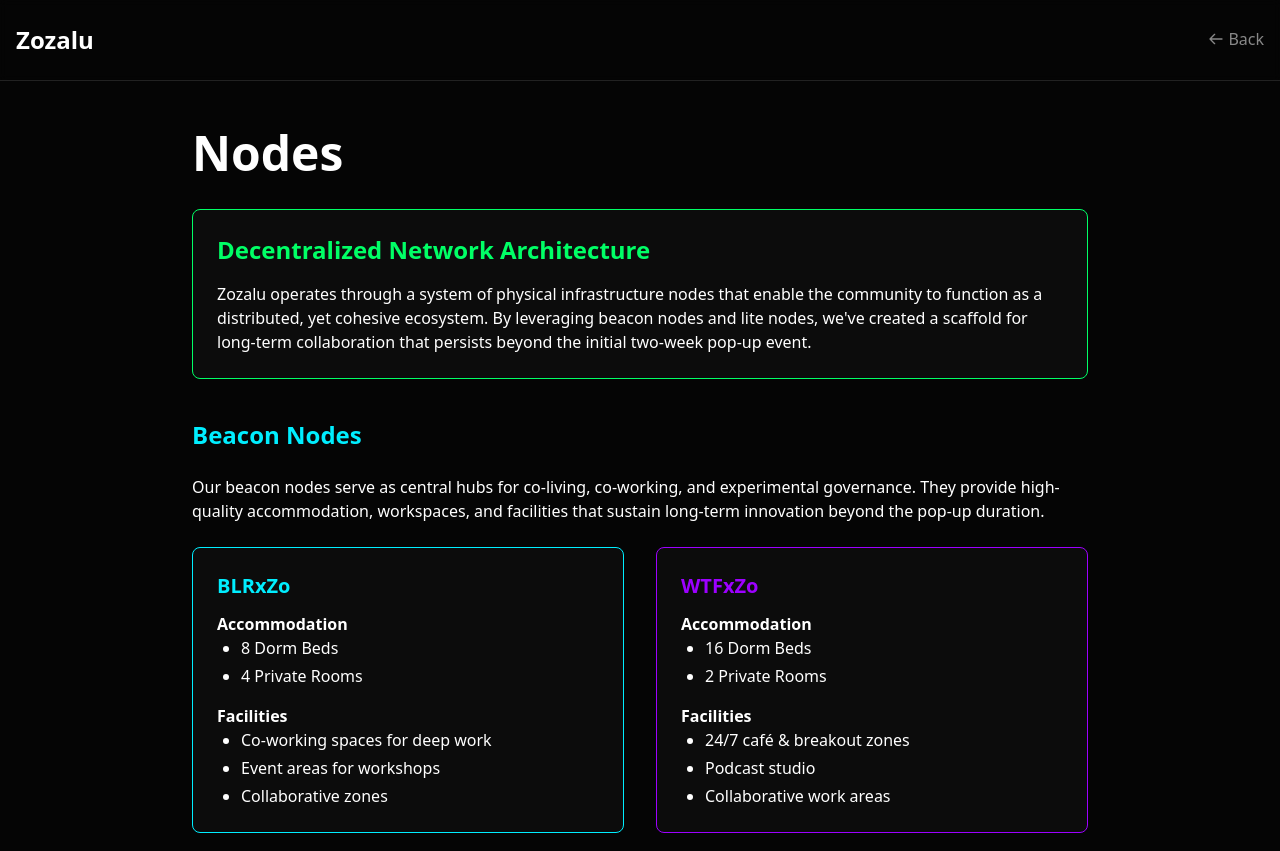
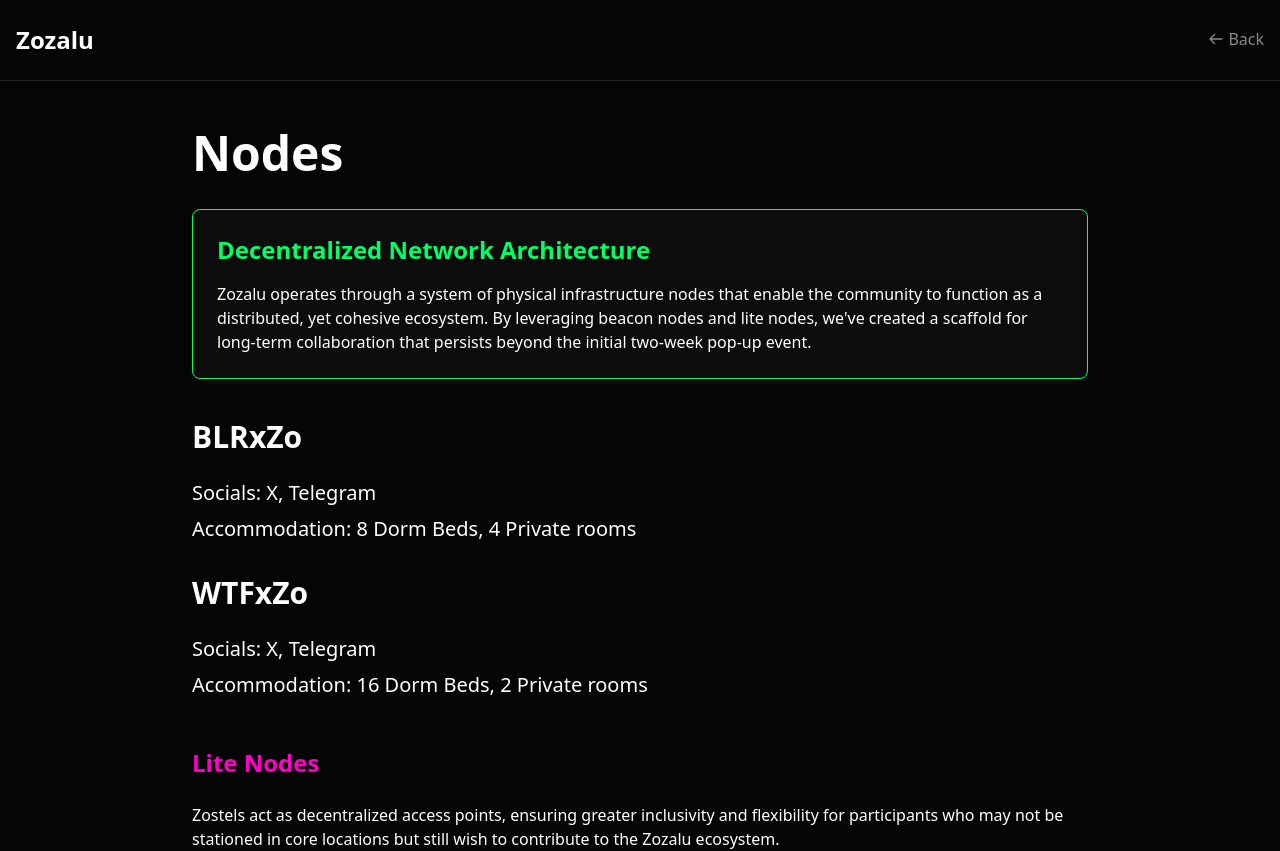
Before and after one commit to ZoHouse/Zozalu, a Next.js app in the folder website/: page /nodes in a window 1280 px wide. Shown: the top 851 px of the page. Built offline with nearby package versions, Linux system fonts and the light colour scheme.

Commit message:
Update nodes page with simplified format and social links

```diff
--- a/website/src/app/nodes/page.tsx
+++ b/website/src/app/nodes/page.tsx
@@ -15,59 +15,21 @@ export default function NodesPage() {
         </div>
 
         <section className="mb-12">
-          <h2 className="text-2xl font-semibold mb-6 text-neon-blue">Beacon Nodes</h2>
-          <p className="mb-6">
-            Our beacon nodes serve as central hubs for co-living, co-working, and experimental governance. They provide high-quality
-            accommodation, workspaces, and facilities that sustain long-term innovation beyond the pop-up duration.
-          </p>
+          <h2 className="text-3xl font-semibold mb-6">
+            <Link href="https://blrxzo.zo.xyz" className="text-white hover:text-neon-blue hover:underline">
+              BLRxZo
+            </Link>
+          </h2>
+          <p className="text-xl mb-2">Socials: X, Telegram</p>
+          <p className="text-xl mb-8">Accommodation: 8 Dorm Beds, 4 Private rooms</p>
 
-          <div className="grid md:grid-cols-2 gap-8 mb-8">
-            <div className="bg-secondary p-6 rounded-lg border border-neon-blue">
-              <h3 className="text-xl font-semibold mb-3 text-neon-blue">
-                <Link href="https://blrxzo.zo.xyz" className="text-neon-blue hover:underline">BLRxZo</Link>
-              </h3>
-              <div className="space-y-4">
-                <div>
-                  <h4 className="font-semibold">Accommodation</h4>
-                  <ul className="list-disc pl-6 space-y-1">
-                    <li>8 Dorm Beds</li>
-                    <li>4 Private Rooms</li>
-                  </ul>
-                </div>
-                <div>
-                  <h4 className="font-semibold">Facilities</h4>
-                  <ul className="list-disc pl-6 space-y-1">
-                    <li>Co-working spaces for deep work</li>
-                    <li>Event areas for workshops</li>
-                    <li>Collaborative zones</li>
-                  </ul>
-                </div>
-              </div>
-            </div>
-
-            <div className="bg-secondary p-6 rounded-lg border border-neon-purple">
-              <h3 className="text-xl font-semibold mb-3 text-neon-purple">
-                <Link href="https://wtfxzo.zo.xyz" className="text-neon-purple hover:underline">WTFxZo</Link>
-              </h3>
-              <div className="space-y-4">
-                <div>
-                  <h4 className="font-semibold">Accommodation</h4>
-                  <ul className="list-disc pl-6 space-y-1">
-                    <li>16 Dorm Beds</li>
-                    <li>2 Private Rooms</li>
-                  </ul>
-                </div>
-                <div>
-                  <h4 className="font-semibold">Facilities</h4>
-                  <ul className="list-disc pl-6 space-y-1">
-                    <li>24/7 café & breakout zones</li>
-                    <li>Podcast studio</li>
-                    <li>Collaborative work areas</li>
-                  </ul>
-                </div>
-              </div>
-            </div>
-          </div>
+          <h2 className="text-3xl font-semibold mb-6">
+            <Link href="https://wtfxzo.zo.xyz" className="text-white hover:text-neon-purple hover:underline">
+              WTFxZo
+            </Link>
+          </h2>
+          <p className="text-xl mb-2">Socials: X, Telegram</p>
+          <p className="text-xl mb-8">Accommodation: 16 Dorm Beds, 2 Private rooms</p>
         </section>
 
         <section className="mb-12">
```
